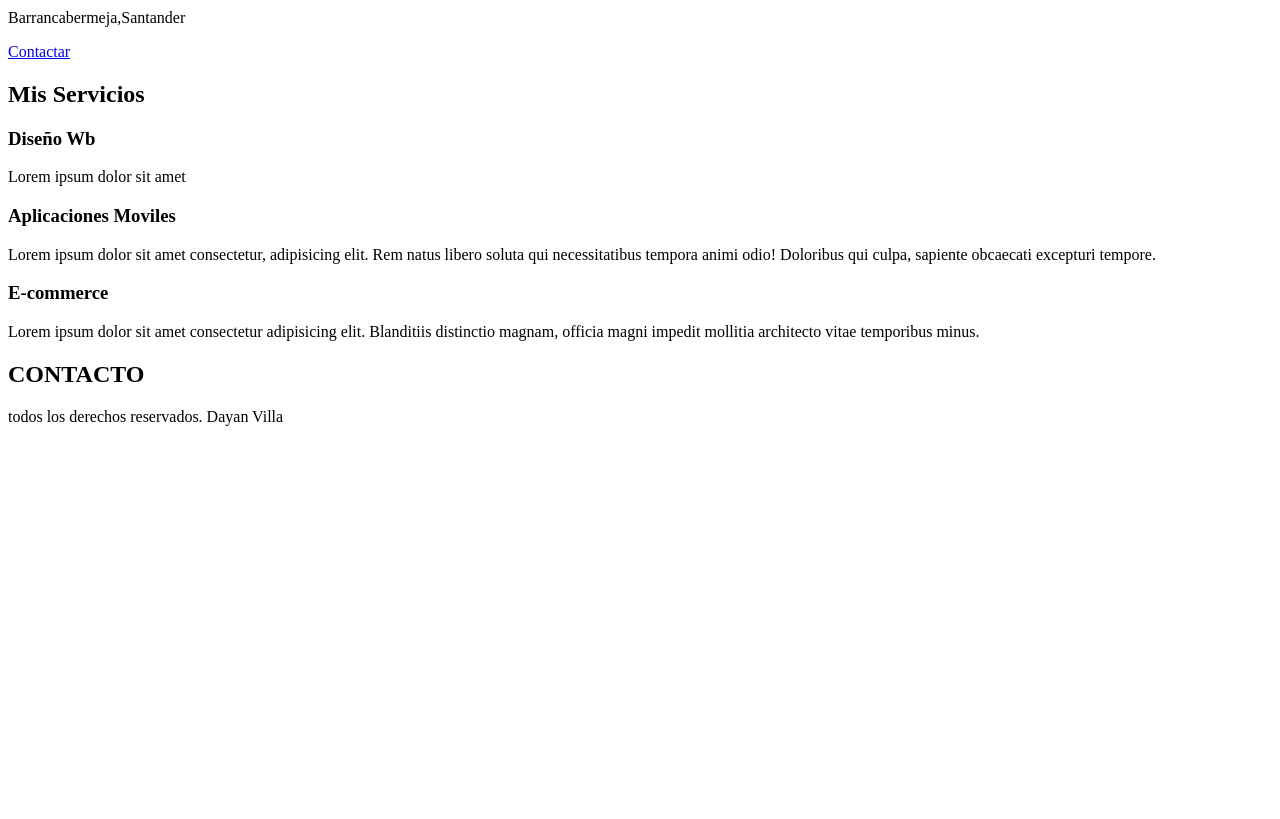
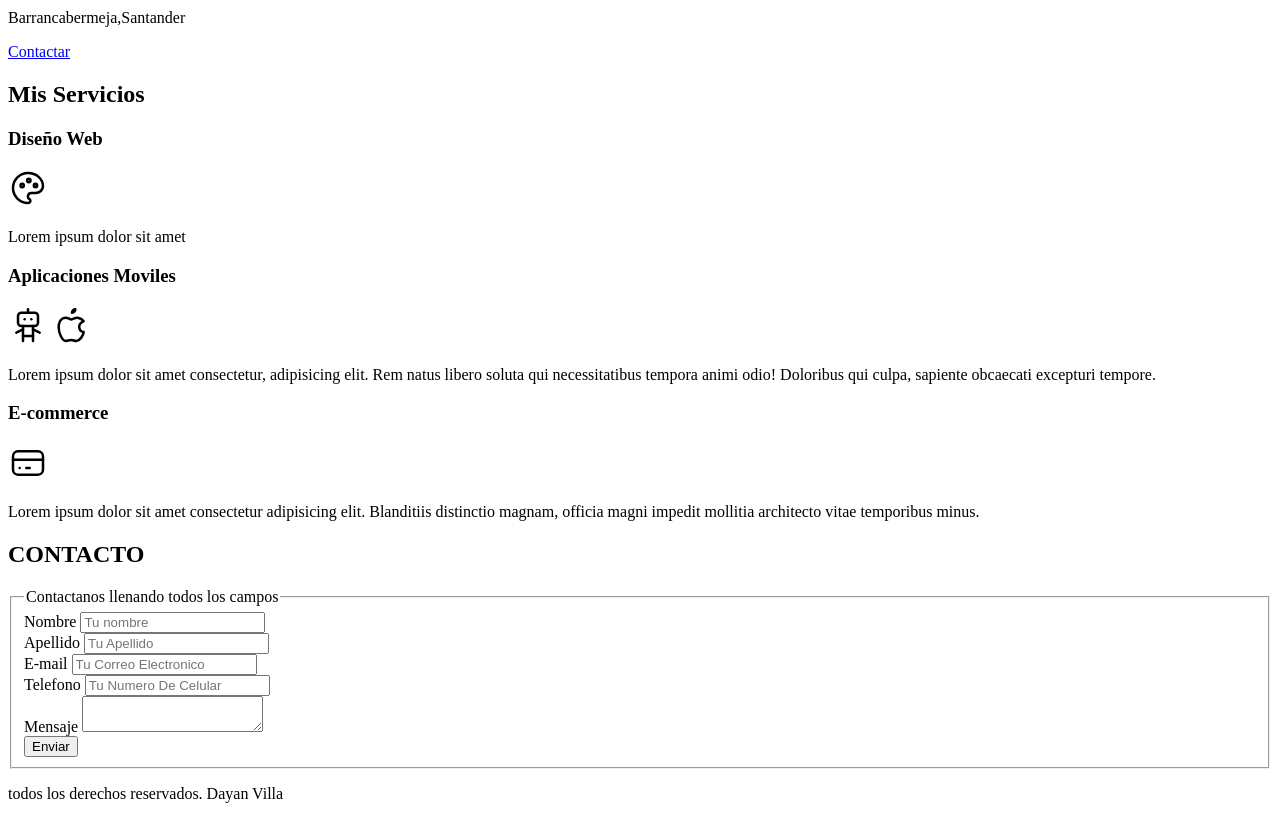
Before and after one commit to 17Dayan/NewFreelance, a plain HTML site: page Index.html in a window 1280 px wide. Shown: the part 1080-1899 px from the top of the page. Before the commit the page ends 1522 px from the top, so only its background shows below. Drawn offline with Linux system fonts and the light colour scheme.

Commit message:
FormContact
Se estableció el formulario de contactos , agregando etiqueta div

```diff
--- a/Index.html
+++ b/Index.html
@@ -35,17 +35,50 @@
        <h2>Mis Servicios</h2>
 
        <section>
-         <h3>Diseño Wb</h3>
+         <h3>Diseño Web</h3>
+         <svg xmlns="http://www.w3.org/2000/svg" class="icon icon-tabler icon-tabler-palette" width="40" height="40" viewBox="0 0 24 24" stroke-width="1.5" stroke="#000000" fill="none" stroke-linecap="round" stroke-linejoin="round">
+          <path stroke="none" d="M0 0h24v24H0z" fill="none"/>
+          <path d="M12 21a9 9 0 0 1 0 -18c4.97 0 9 3.582 9 8c0 1.06 -.474 2.078 -1.318 2.828c-.844 .75 -1.989 1.172 -3.182 1.172h-2.5a2 2 0 0 0 -1 3.75a1.3 1.3 0 0 1 -1 2.25" />
+          <path d="M8.5 10.5m-1 0a1 1 0 1 0 2 0a1 1 0 1 0 -2 0" />
+          <path d="M12.5 7.5m-1 0a1 1 0 1 0 2 0a1 1 0 1 0 -2 0" />
+          <path d="M16.5 10.5m-1 0a1 1 0 1 0 2 0a1 1 0 1 0 -2 0" />
+        </svg>
          <p>Lorem ipsum dolor sit amet</p>
        </section>
 
        <section>
         <h3>Aplicaciones Moviles</h3>
+        <svg xmlns="http://www.w3.org/2000/svg" class="icon icon-tabler icon-tabler-robot" width="40" height="40" viewBox="0 0 24 24" stroke-width="1.5" stroke="#000000" fill="none" stroke-linecap="round" stroke-linejoin="round">
+          <path stroke="none" d="M0 0h24v24H0z" fill="none"/>
+          <path d="M6 4m0 2a2 2 0 0 1 2 -2h8a2 2 0 0 1 2 2v4a2 2 0 0 1 -2 2h-8a2 2 0 0 1 -2 -2z" />
+          <path d="M12 2v2" />
+          <path d="M9 12v9" />
+          <path d="M15 12v9" />
+          <path d="M5 16l4 -2" />
+          <path d="M15 14l4 2" />
+          <path d="M9 18h6" />
+          <path d="M10 8v.01" />
+          <path d="M14 8v.01" />
+        </svg>
+
+        <svg xmlns="http://www.w3.org/2000/svg" class="icon icon-tabler icon-tabler-brand-apple" width="40" height="40" viewBox="0 0 24 24" stroke-width="1.5" stroke="#000000" fill="none" stroke-linecap="round" stroke-linejoin="round">
+          <path stroke="none" d="M0 0h24v24H0z" fill="none"/>
+          <path d="M8.286 7.008c-3.216 0 -4.286 3.23 -4.286 5.92c0 3.229 2.143 8.072 4.286 8.072c1.165 -.05 1.799 -.538 3.214 -.538c1.406 0 1.607 .538 3.214 .538s4.286 -3.229 4.286 -5.381c-.03 -.011 -2.649 -.434 -2.679 -3.23c-.02 -2.335 2.589 -3.179 2.679 -3.228c-1.096 -1.606 -3.162 -2.113 -3.75 -2.153c-1.535 -.12 -3.032 1.077 -3.75 1.077c-.729 0 -2.036 -1.077 -3.214 -1.077z" />
+          <path d="M12 4a2 2 0 0 0 2 -2a2 2 0 0 0 -2 2" />
+        </svg>
+
         <p>Lorem ipsum dolor sit amet consectetur, adipisicing elit. Rem natus libero soluta qui necessitatibus tempora animi odio! Doloribus qui culpa, sapiente obcaecati excepturi tempore.</p>
        </section>
 
        <section>
-        <h3>E-commerce</h3>
+        <h3>E-commerce</h3><svg xmlns="http://www.w3.org/2000/svg" class="icon icon-tabler icon-tabler-credit-card" width="40" height="40" viewBox="0 0 24 24" stroke-width="1.5" stroke="#000000" fill="none" stroke-linecap="round" stroke-linejoin="round">
+          <path stroke="none" d="M0 0h24v24H0z" fill="none"/>
+          <path d="M3 5m0 3a3 3 0 0 1 3 -3h12a3 3 0 0 1 3 3v8a3 3 0 0 1 -3 3h-12a3 3 0 0 1 -3 -3z" />
+          <path d="M3 10l18 0" />
+          <path d="M7 15l.01 0" />
+          <path d="M11 15l2 0" />
+        </svg>
+
         <p>Lorem ipsum dolor sit amet consectetur adipisicing elit. Blanditiis distinctio magnam, officia magni impedit mollitia architecto vitae temporibus minus.</p>
 
        </section>
@@ -54,6 +87,42 @@
 
       <section>
         <h2>CONTACTO</h2>
+          <form>
+            <fieldset>
+              <legend>Contactanos llenando todos los campos</legend>
+
+              <div>
+                <label>Nombre</label>
+                <input type="text" placeholder= "Tu nombre">
+              </div>
+
+              <div>
+                <label>Apellido</label>
+                <input type="text" placeholder="Tu Apellido">
+              </div>
+
+              <div>
+                <label>E-mail</label>
+                <input type="email" placeholder="Tu Correo Electronico">
+              </div>
+
+              <div>
+                <label>Telefono</label>
+                <input type="tel" placeholder="Tu Numero De Celular">
+              </div>
+
+              <div>
+                <label>Mensaje</label>
+                <textarea></textarea>
+              </div>
+
+              <div>
+                <input type="submit" value="Enviar">
+              </div>
+
+            </fieldset>
+
+          </form>
       </section>
 
       <footer>
```
